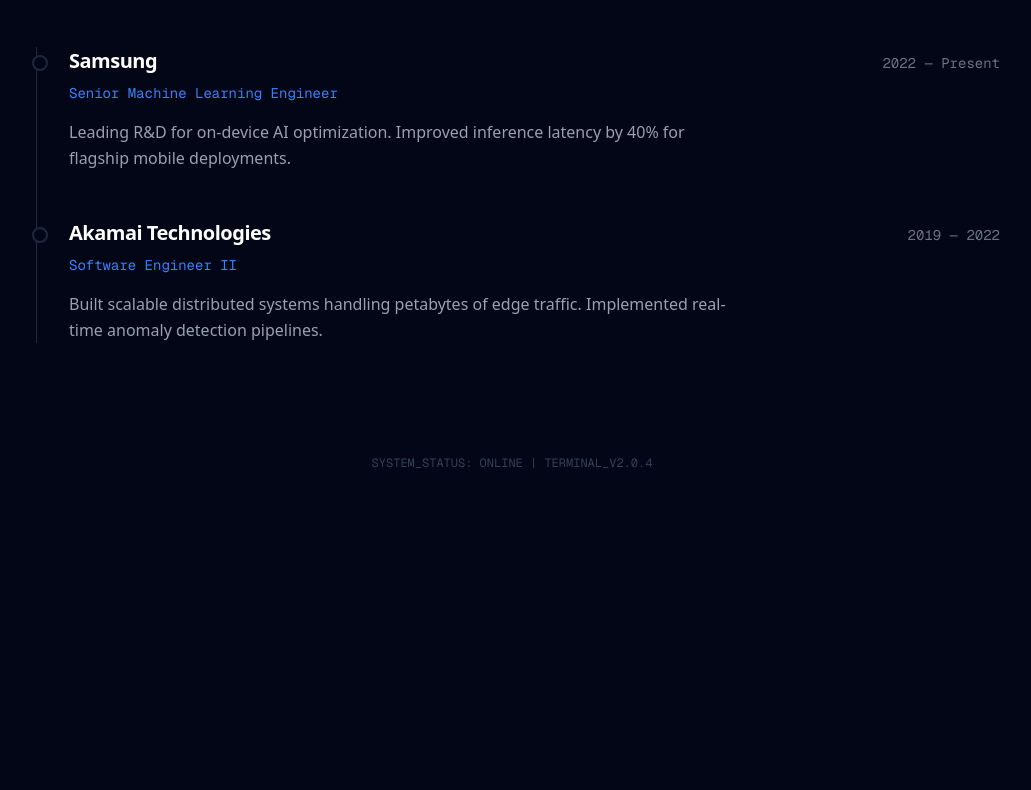
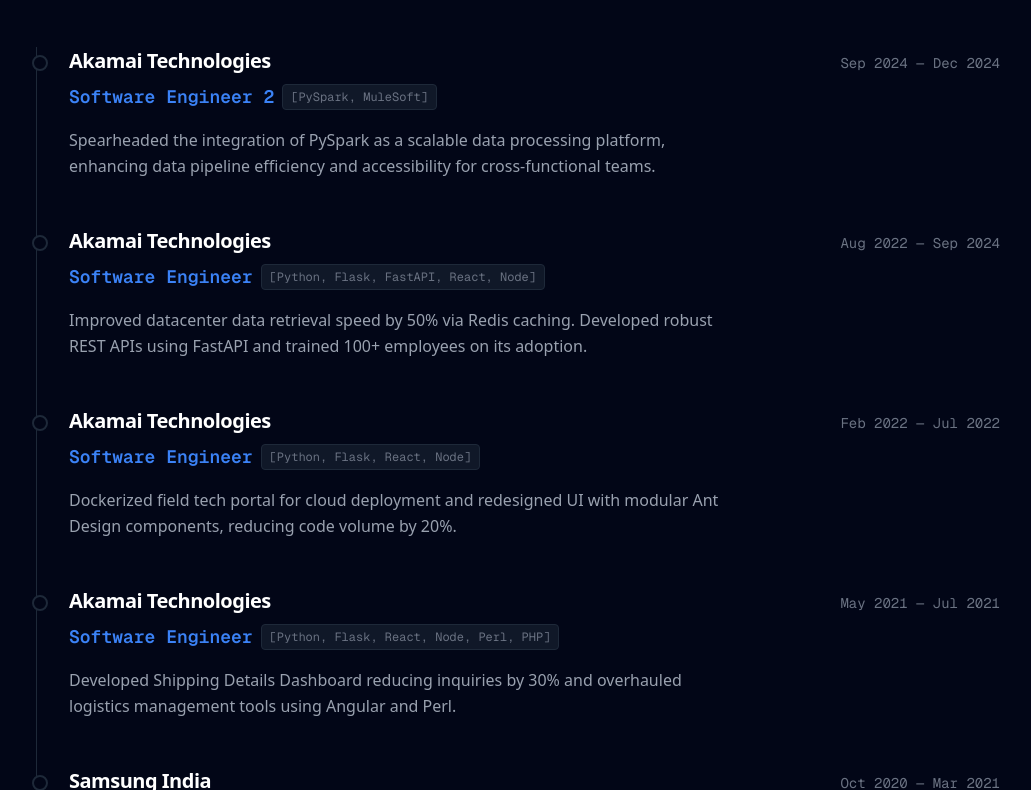
Before and after one commit to Karthikvenugopal/Karthikvenugopal.github.io, a Next.js app: page / in a window 1280 px wide. Shown: the part 1270-2060 px from the top of the page, without its empty margins (128-1159 px from the left). Before the commit the page ends 1773 px from the top, so only its background shows below. Built offline with nearby package versions, Linux system fonts and the light colour scheme.

Commit message:
fix: Update experience data from LinkedIn profile

```diff
--- a/src/components/Experience.tsx
+++ b/src/components/Experience.tsx
@@ -1,15 +1,38 @@
 const experience = [
   {
-    company: "Samsung",
-    role: "Senior Machine Learning Engineer",
-    period: "2022 — Present",
-    description: "Leading R&D for on-device AI optimization. Improved inference latency by 40% for flagship mobile deployments.",
+    company: "Akamai Technologies",
+    role: "Software Engineer 2",
+    tech: "PySpark, MuleSoft",
+    period: "Sep 2024 — Dec 2024",
+    description: "Spearheaded the integration of PySpark as a scalable data processing platform, enhancing data pipeline efficiency and accessibility for cross-functional teams.",
   },
   {
     company: "Akamai Technologies",
-    role: "Software Engineer II",
-    period: "2019 — 2022",
-    description: "Built scalable distributed systems handling petabytes of edge traffic. Implemented real-time anomaly detection pipelines.",
+    role: "Software Engineer",
+    tech: "Python, Flask, FastAPI, React, Node",
+    period: "Aug 2022 — Sep 2024",
+    description: "Improved datacenter data retrieval speed by 50% via Redis caching. Developed robust REST APIs using FastAPI and trained 100+ employees on its adoption.",
+  },
+  {
+    company: "Akamai Technologies",
+    role: "Software Engineer",
+    tech: "Python, Flask, React, Node",
+    period: "Feb 2022 — Jul 2022",
+    description: "Dockerized field tech portal for cloud deployment and redesigned UI with modular Ant Design components, reducing code volume by 20%.",
+  },
+  {
+    company: "Akamai Technologies",
+    role: "Software Engineer",
+    tech: "Python, Flask, React, Node, Perl, PHP",
+    period: "May 2021 — Jul 2021",
+    description: "Developed Shipping Details Dashboard reducing inquiries by 30% and overhauled logistics management tools using Angular and Perl.",
+  },
+  {
+    company: "Samsung India",
+    role: "R&D Machine Learning Engineer",
+    tech: "ML, NLP (BERT, RoBERTa)",
+    period: "Oct 2020 — Mar 2021",
+    description: "Engineered cutting-edge ML models for out-of-domain text detection with 96% accuracy, significantly improving text classification capabilities.",
   },
 ];
 
@@ -25,17 +48,26 @@ export default function Experience() {
 
       <div className="space-y-12 border-l border-gray-800 ml-3 pl-8 relative">
         {experience.map((exp, index) => (
-          <div key={index} className="relative">
+          <div key={index} className="relative group">
             <div className="absolute -left-[37px] top-2 w-4 h-4 rounded-full border-2 border-gray-800 bg-background group-hover:border-accent-primary transition-colors">
               <div className="w-1.5 h-1.5 bg-accent-primary rounded-full absolute top-1/2 left-1/2 -translate-x-1/2 -translate-y-1/2 opacity-0 group-hover:opacity-100 transition-opacity"></div>
             </div>
 
             <div className="flex flex-col md:flex-row md:items-baseline md:justify-between mb-2">
-              <h3 className="text-xl font-bold text-white">{exp.company}</h3>
+              <h3 className="text-xl font-bold text-white group-hover:text-accent-primary transition-colors">
+                {exp.company}
+              </h3>
               <span className="text-sm font-mono text-gray-500">{exp.period}</span>
             </div>
 
-            <div className="text-accent-secondary font-mono text-sm mb-4">{exp.role}</div>
+            <div className="flex flex-col sm:flex-row sm:items-center gap-2 mb-4">
+              <span className="text-accent-secondary font-mono text-lg font-semibold">{exp.role}</span>
+              {exp.tech && (
+                <span className="text-xs font-mono text-gray-500 bg-gray-900 px-2 py-1 rounded border border-gray-800">
+                  [{exp.tech}]
+                </span>
+              )}
+            </div>
 
             <p className="text-gray-400 max-w-2xl leading-relaxed">
               {exp.description}
```
